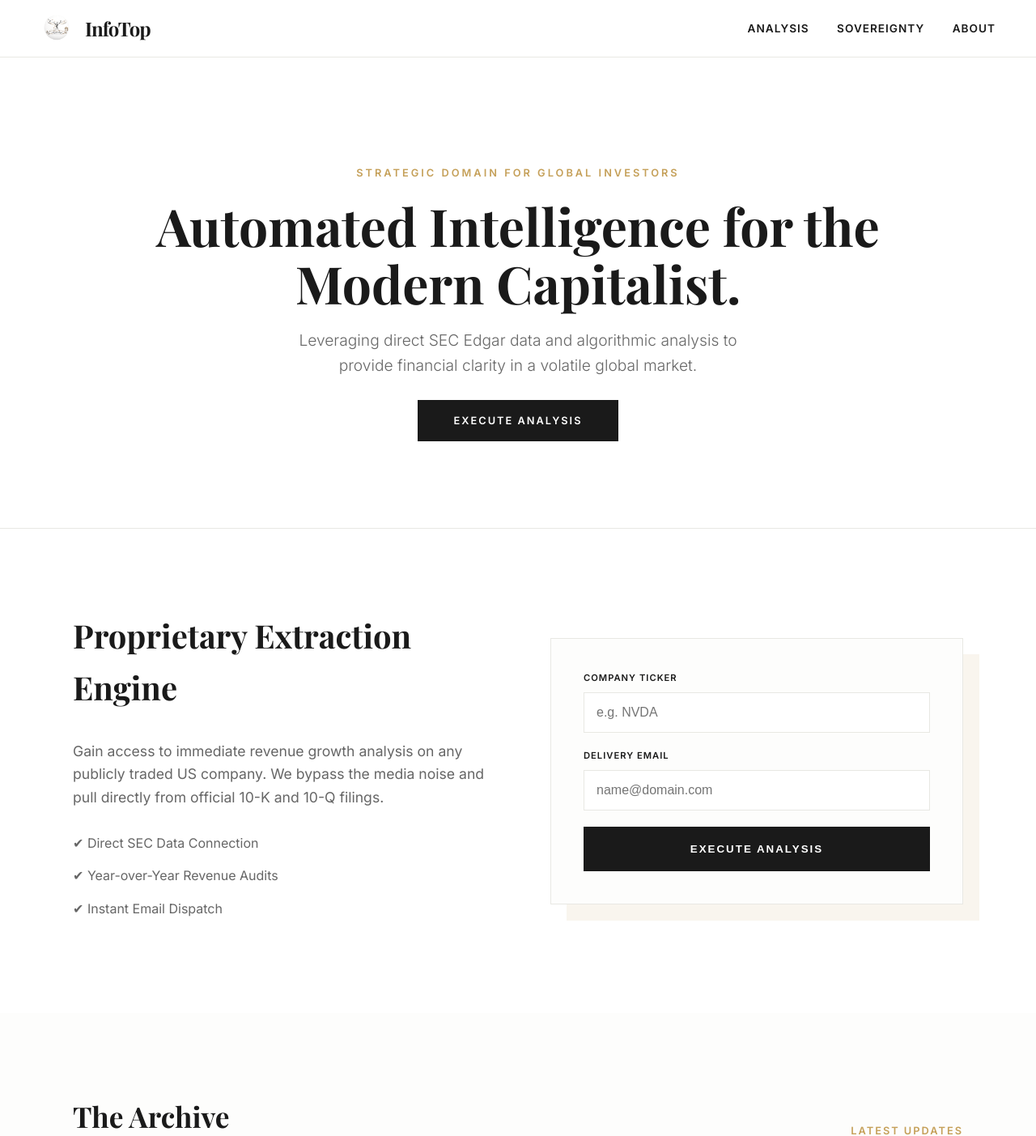
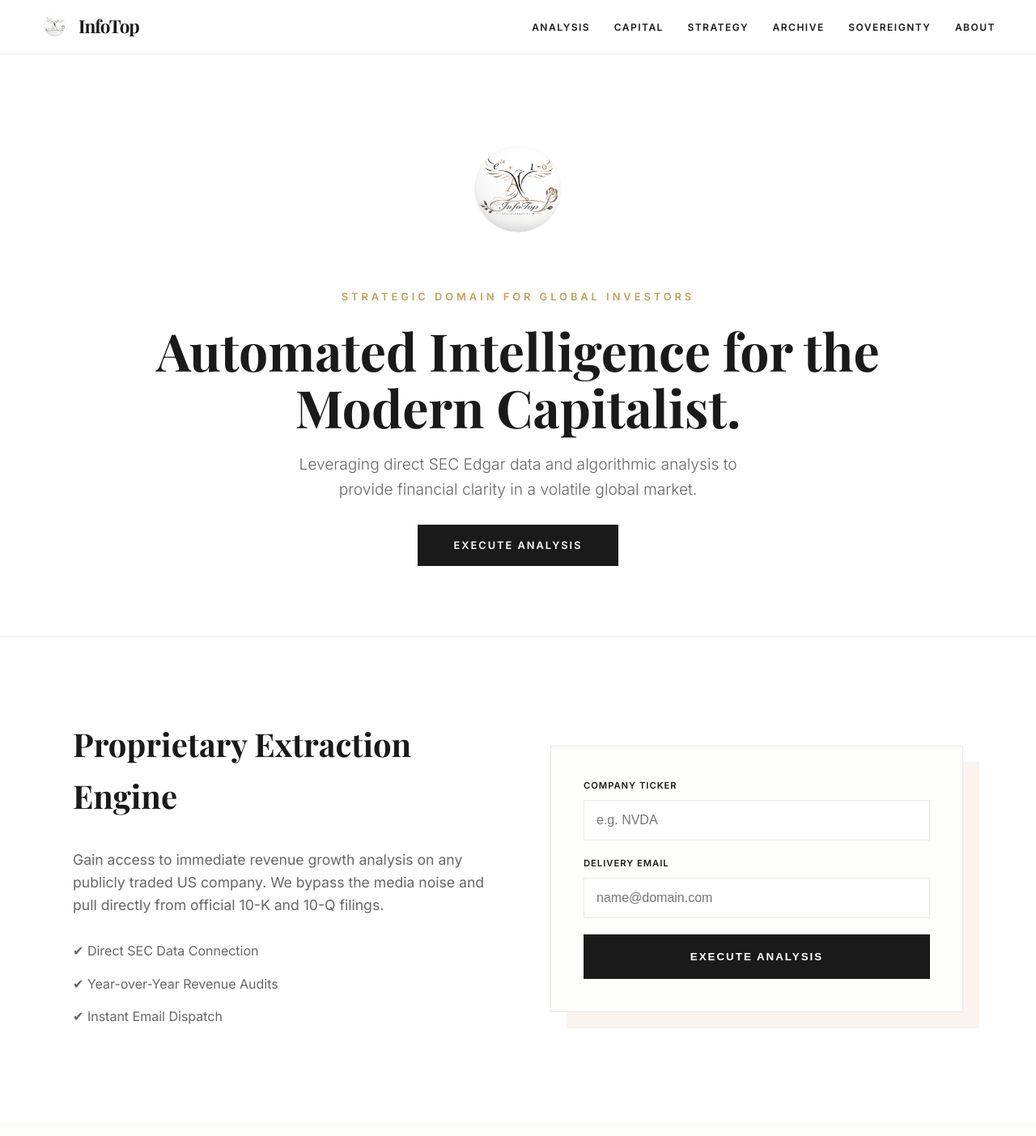
Before and after one commit to haohuixing/InfoTop, a FastAPI app: page / in a window 1280 px wide. Shown: the top 1403 px of the page at 81% size. Run offline with FastAPI, Linux system fonts and the light colour scheme.

Commit message:
Update index.html

```diff
--- a/templates/index.html
+++ b/templates/index.html
@@ -4,8 +4,7 @@
     <meta charset="UTF-8">
     <meta name="viewport" content="width=device-width, initial-scale=1.0">
 
-    <!-- 1. TAB NAME & TAB ICON -->
-    <title>InfoTop</title>
+    <title>InfoTop | Capital Intelligence</title>
     <link rel="icon" type="image/png" href="/images/logo.png">
 
     <link href="https://fonts.googleapis.com/css2?family=Playfair+Display:wght@700&family=Inter:wght@300;400;600&display=swap" rel="stylesheet">
@@ -23,7 +22,7 @@
 
         .msg-box { background: var(--gold); color: white; padding: 15px; text-align: center; font-weight: 600; position: relative; z-index: 101; }
 
-        /* 2. LOGO & TEXT ALIGNMENT */
+        /* Navbar */
         nav {
             display: flex;
             justify-content: space-between;
@@ -39,35 +38,47 @@
         .logo {
             display: flex;
             align-items: center;
-            gap: 15px; /* Space between logo and text */
+            gap: 12px;
             text-decoration: none;
             color: var(--charcoal);
             font-family: 'Playfair Display', serif;
             font-weight: 700;
-            font-size: 1.5rem;
+            font-size: 1.4rem;
             letter-spacing: -1px;
         }
 
         .logo-img {
-            height: 40px; /* Slightly smaller to match text height */
+            height: 35px;
             width: auto;
             display: block;
         }
 
         .nav-links a {
-            margin-left: 30px;
+            margin-left: 25px;
             text-decoration: none;
             color: var(--charcoal);
-            font-size: 0.85rem;
+            font-size: 0.75rem;
             font-weight: 600;
             text-transform: uppercase;
-            letter-spacing: 1px;
+            letter-spacing: 1.5px;
+            transition: 0.2s;
         }
 
+        .nav-links a:hover { color: var(--gold); }
+
         /* Hero Section */
-        header { padding: 120px 50px; text-align: center; background: white; }
-        header p.pre-title { font-size: 0.8rem; color: var(--gold); text-transform: uppercase; letter-spacing: 3px; font-weight: 700; margin-bottom: 20px; }
-        header h1 { font-family: 'Playfair Display', serif; font-size: 4rem; margin: 0 auto 20px; max-width: 900px; line-height: 1.1; }
+        header { padding: 100px 50px; text-align: center; background: white; }
+
+        /* 1. LARGE HERO LOGO STYLE */
+        .hero-logo {
+            width: 140px; /* Big center logo */
+            height: auto;
+            margin-bottom: 30px;
+            opacity: 0.9;
+        }
+
+        header p.pre-title { font-size: 0.8rem; color: var(--gold); text-transform: uppercase; letter-spacing: 4px; font-weight: 700; margin-bottom: 20px; }
+        header h1 { font-family: 'Playfair Display', serif; font-size: 4rem; margin: 0 auto 20px; max-width: 950px; line-height: 1.1; }
         header p.description { font-size: 1.2rem; color: var(--muted); max-width: 600px; margin: 0 auto 40px; font-weight: 300; }
 
         .cta-button { background: var(--charcoal); color: white; padding: 18px 45px; text-decoration: none; font-weight: 600; text-transform: uppercase; letter-spacing: 2px; font-size: 0.8rem; transition: 0.3s; }
@@ -114,24 +125,30 @@
 
     <nav>
         <a href="/" class="logo">
-            <img src="/images/logo.png" alt="Logo" class="logo-img">
+            <img src="/images/logo.png" alt="InfoTop Logo" class="logo-img">
             <span>InfoTop</span>
         </a>
         <div class="nav-links">
             <a href="#tool">Analysis</a>
+            <!-- 2. ADDED 3 NEW MENU ITEMS -->
+            <a href="#">Capital</a>
+            <a href="#">Strategy</a>
+            <a href="#">Archive</a>
             <a href="#">Sovereignty</a>
             <a href="#">About</a>
         </div>
     </nav>
 
     <header>
+        <!-- 3. ADDED BIG LOGO TO HERO -->
+        <img src="/images/logo.png" alt="InfoTop Large Logo" class="hero-logo">
+
         <p class="pre-title">Strategic Domain for Global Investors</p>
         <h1>Automated Intelligence for the Modern Capitalist.</h1>
         <p class="description">Leveraging direct SEC Edgar data and algorithmic analysis to provide financial clarity in a volatile global market.</p>
         <a href="#tool" class="cta-button">Execute Analysis</a>
     </header>
 
-    <!-- ... rest of the section code remains same as before ... -->
     <section class="tool-section" id="tool">
         <div class="module-container">
             <div class="tool-info">
```
